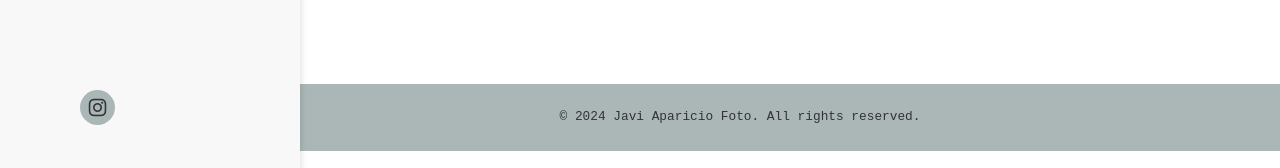
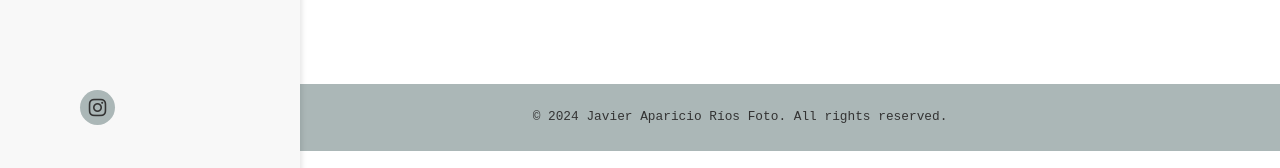
Before and after one commit to javiaparicio/javiaparicio.github.io, a Jekyll site: the page built from index.md, in a window 1280 px wide and 900 px high, scrolled down 1270 px. Shown: the part 729-897 px from the top of the window. Built offline with Jekyll 4.4.1, drawn with Linux system fonts in a browser that asks for light colours.

Commit message:
updated footer

```diff
--- a/_includes/footer.html
+++ b/_includes/footer.html
@@ -5,7 +5,7 @@
     <!-- Copyright -->
     <div class="footer-bottom">
         <p>
-            &copy; {{ site.time | date: '%Y' }} Javi Aparicio Foto. All rights
+            &copy; {{ site.time | date: '%Y' }} Javier Aparicio Ríos Foto. All rights
             reserved.
         </p>
     </div>
```
